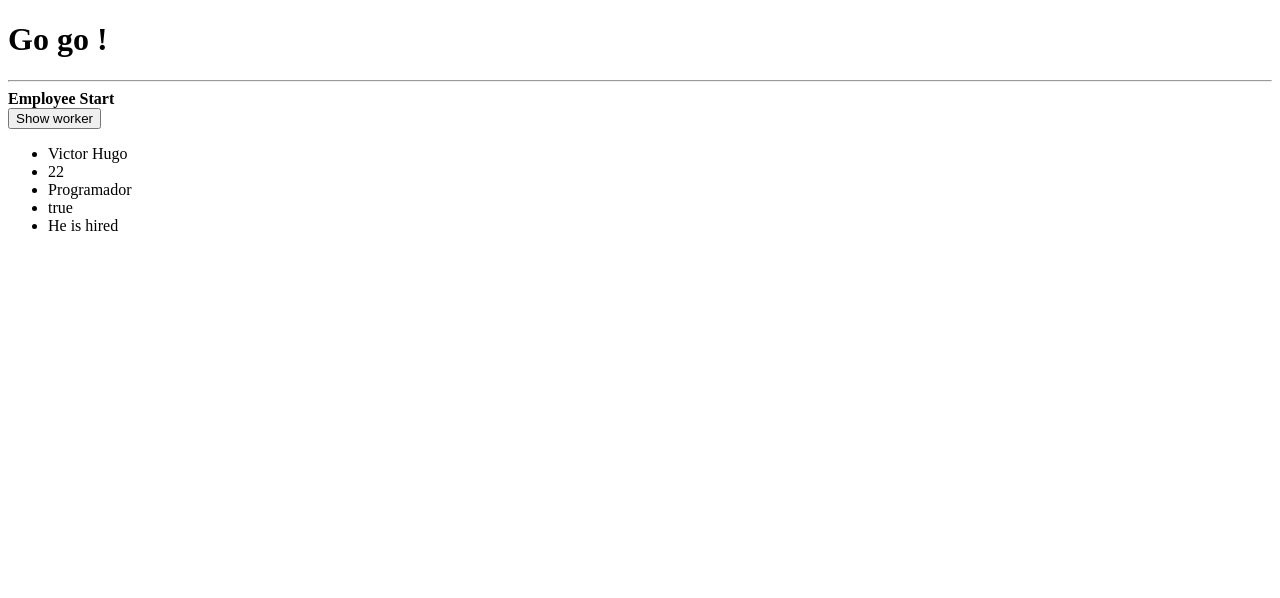
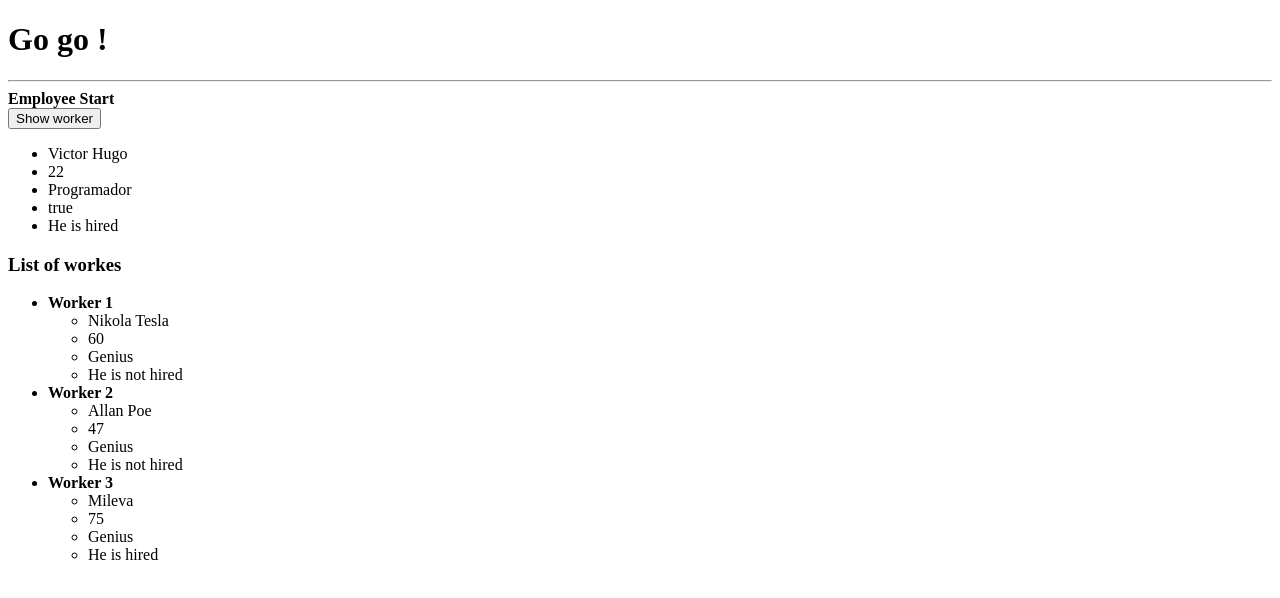
Before and after one commit to vpino/p2-expenses, an Angular app in the folder expenses/: page / in a window 1280 px wide. Shown: the top 598 px of the page. Built offline with nearby package versions, Linux system fonts and the light colour scheme.

Commit message:
feat(expenses): Add test with ngFor

```diff
--- a/expenses/src/app/employee/employee.component.html
+++ b/expenses/src/app/employee/employee.component.html
@@ -29,3 +29,18 @@
 	</ul>
 
 </div>
+
+<h3> List of workes </h3>
+
+<ul>
+	<li *ngFor="let worker of employees; let i =index">
+		<strong> Worker {{i+1}} </strong>
+		<ul>
+			<li> {{worker.name}}</li>
+			<li> {{worker.age}}</li>
+			<li> {{worker.position}}</li>
+			<li *ngIf="worker.hired == true"> He is hired </li>
+			<li *ngIf="worker.hired == false"> He is not hired </li>
+		</ul>
+	</li>
+</ul>
```
